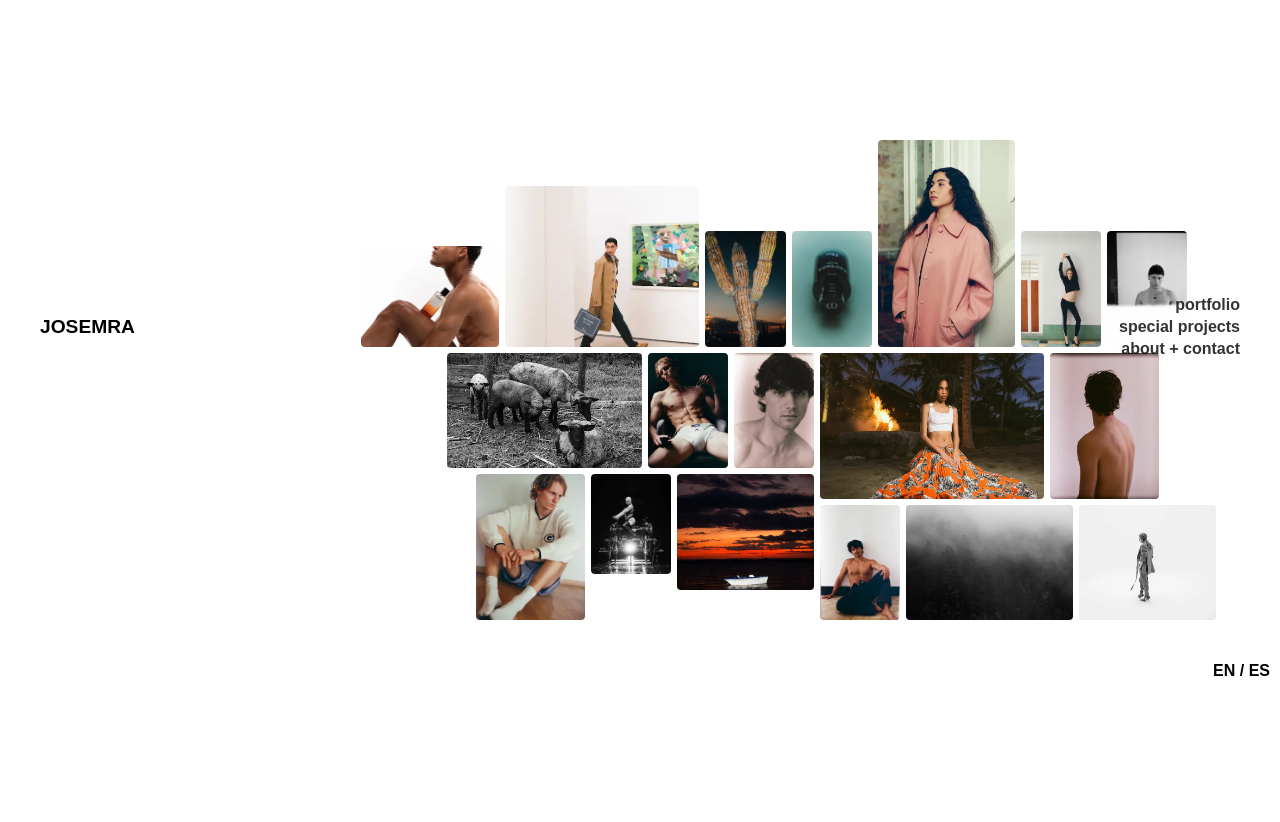
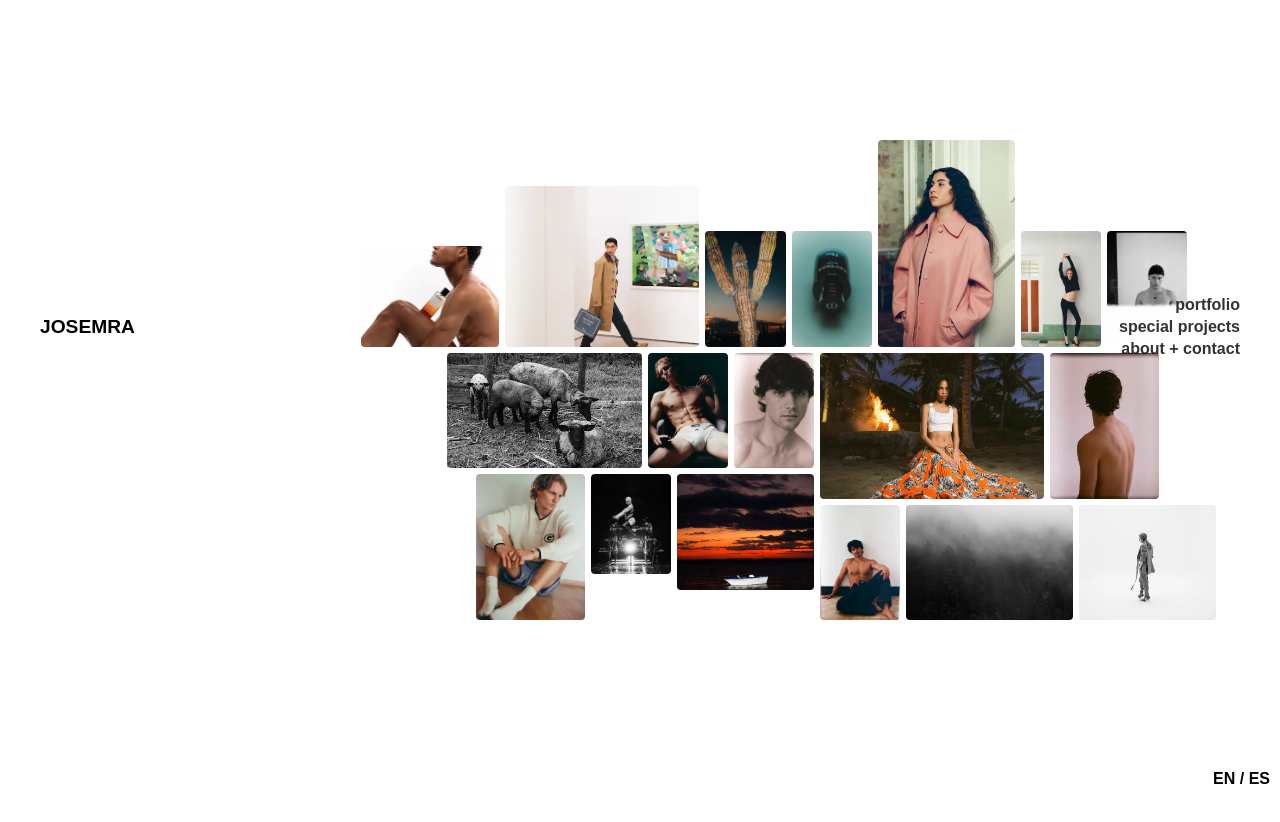
Before and after one commit to juansinmiedos/josemra, a Vue app: page /home in a window 1280 px wide. Shown: the top 822 px of the page. Built offline with nearby package versions, Linux system fonts and the light colour scheme.

Commit message:
fix issue with footer in home layout; reorder components in specific folders

```diff
--- a/src/components/home/GalaxySection.vue
+++ b/src/components/home/galaxy/GalaxySection.vue
@@ -13,7 +13,7 @@
   </div>
 
   <Teleport to="body">
-    <GalaxyViewer
+    <ImageViewer
       v-if="selectedIndex !== null"
       :images="images"
       :current-index="selectedIndex"
@@ -28,7 +28,7 @@
 import { ref } from "vue"
 import { galaxyImages } from "./galaxyImages.js"
 import GalaxyItem from "./GalaxyItem.vue"
-import GalaxyViewer from "./GalaxyViewer.vue"
+import ImageViewer from "../../ImageViewer.vue"
 
 const images = galaxyImages
 const selectedIndex = ref(null)
--- a/src/layouts/HomeLayout.vue
+++ b/src/layouts/HomeLayout.vue
@@ -5,7 +5,10 @@
     </div>
 
     <div class="home">
+      <div></div>
+
       <slot></slot>
+
       <TheFooter />
     </div>
 
@@ -33,6 +36,7 @@ import TheFooter from '@/components/TheFooter.vue'
   align-items: flex-end;
   justify-content: center;
   flex-direction: column;
+  justify-content: space-between;
   flex-grow: 1;
 }
 
--- a/src/views/HomeView.vue
+++ b/src/views/HomeView.vue
@@ -10,5 +10,5 @@
 
 <script setup>
 import HomeLayout from '@/layouts/HomeLayout.vue'
-import GalaxySection from '@/components/home/GalaxySection.vue'
+import GalaxySection from '@/components/home/galaxy/GalaxySection.vue'
 </script>
```
Also changed, not shown: src/components/ImageViewer.vue (renamed from src/components/home/GalaxyViewer.vue), src/components/home/galaxy/GalaxyItem.vue (renamed from src/components/home/GalaxyItem.vue), src/components/home/galaxy/galaxyImages.js (renamed from src/components/home/galaxyImages.js).
